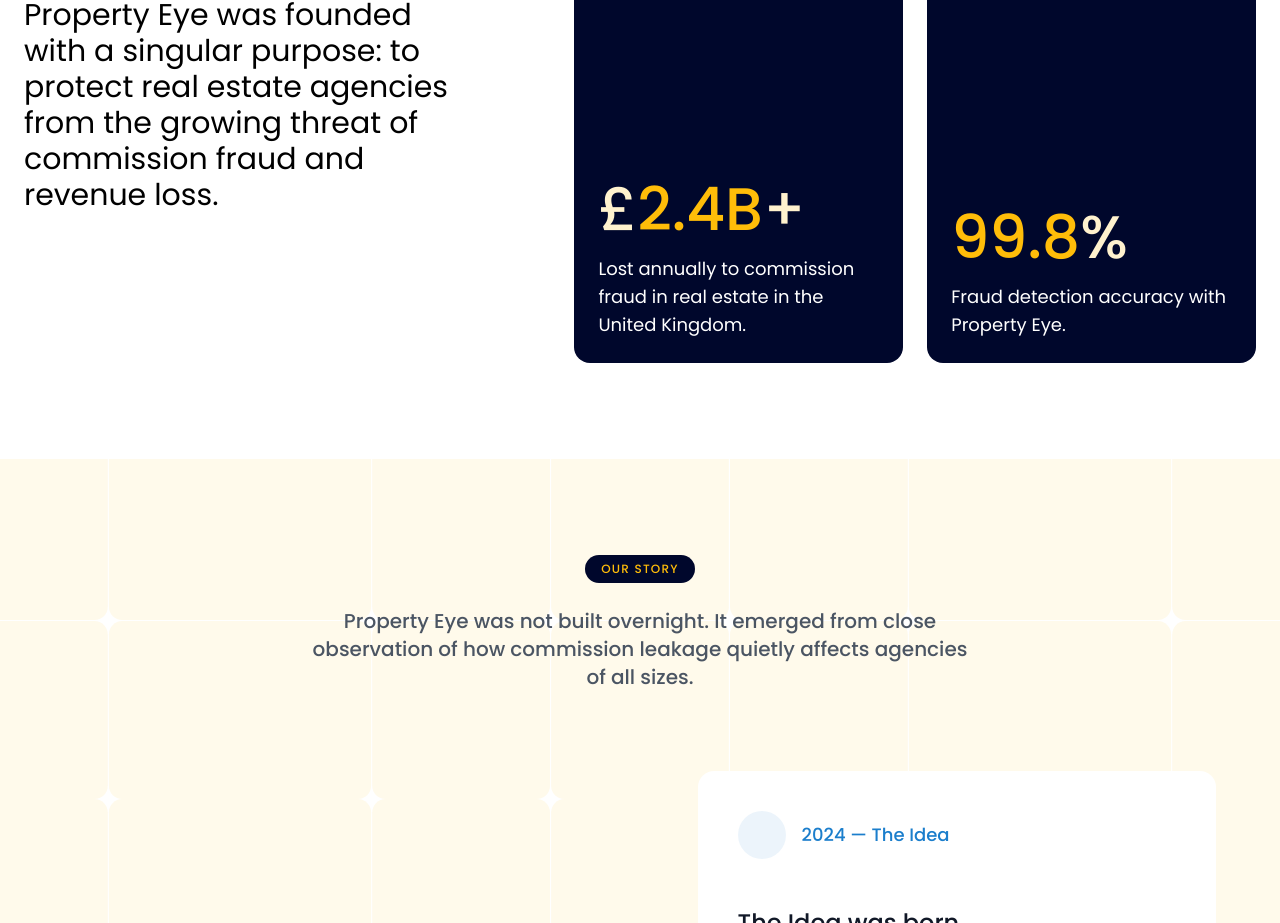
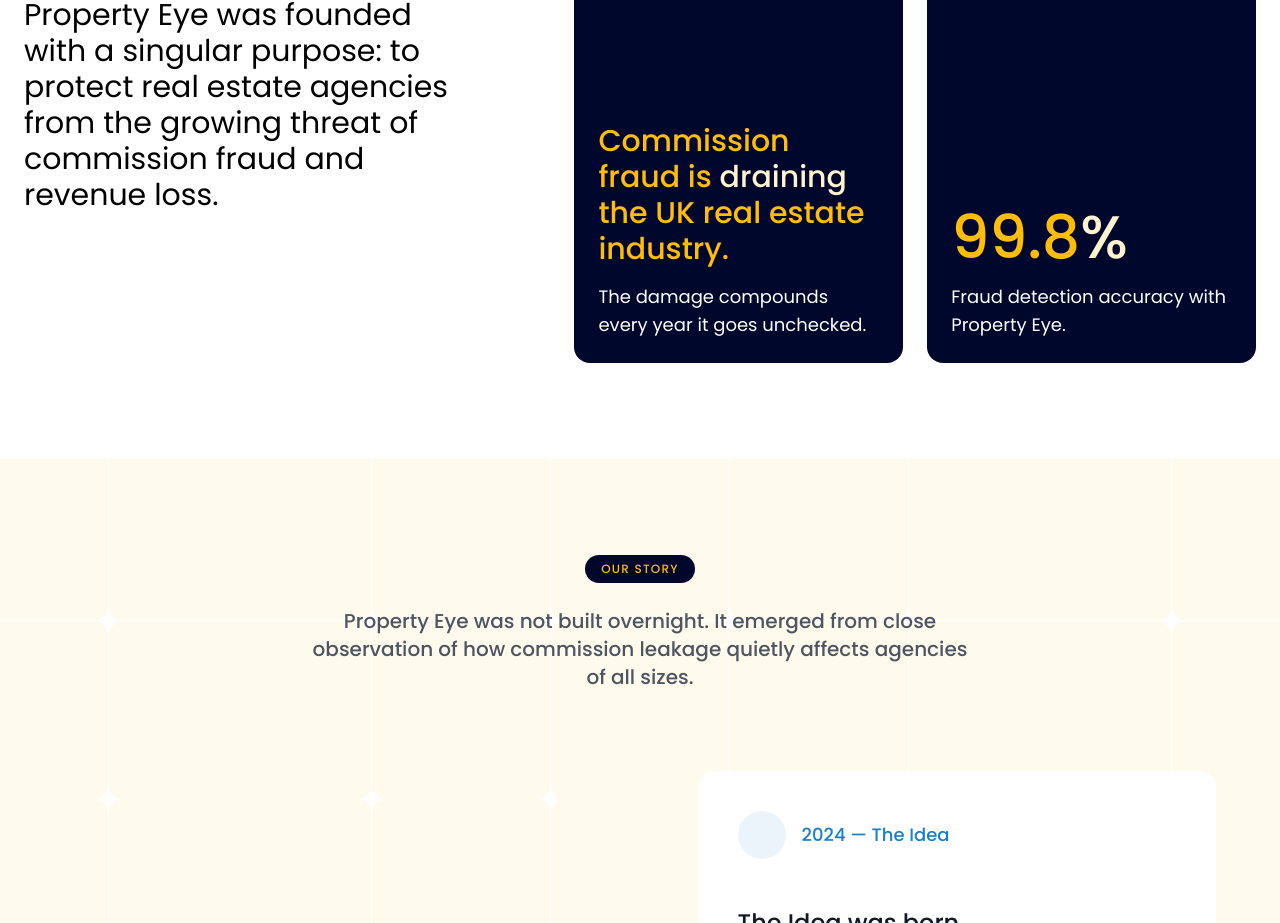
Before and after one commit to Property-Eye-UK-Ltd/property-eye-frontend, a React (Vite) app: page /about in a window 1280 px wide. Shown: the part 1320-2243 px from the top of the page. Built offline with nearby package versions, Linux system fonts and the light colour scheme; no server answers; some icons are missing.

Commit message:
fixed misison statement

```diff
--- a/src/components/landing-page/about/MissionSection.tsx
+++ b/src/components/landing-page/about/MissionSection.tsx
@@ -33,11 +33,11 @@ const MissionSection = () => {
 
                                 {/* Content */}
                                 <div className="mt-auto">
-                                    <div className="text-secondary text-5xl md:text-6xl font-medium mb-4">
-                                        <span style={{ color: '#FFF2CE' }}>£</span>2.4B<span style={{ color: '#FFF2CE' }}>+</span>
+                                    <div className="text-secondary text-2xl md:text-3xl font-medium mb-4 leading-snug max-w-[280px]">
+                                        Commission fraud is <span style={{ color: '#FFF2CE' }}>draining</span> the UK real estate industry.
                                     </div>
                                     <p className="text-white text-sm md:text-lg leading-relaxed max-w-[280px]">
-                                        Lost annually to commission fraud in real estate in the United Kingdom.
+                                        The damage compounds every year it goes unchecked.
                                     </p>
                                 </div>
                             </div>
```
